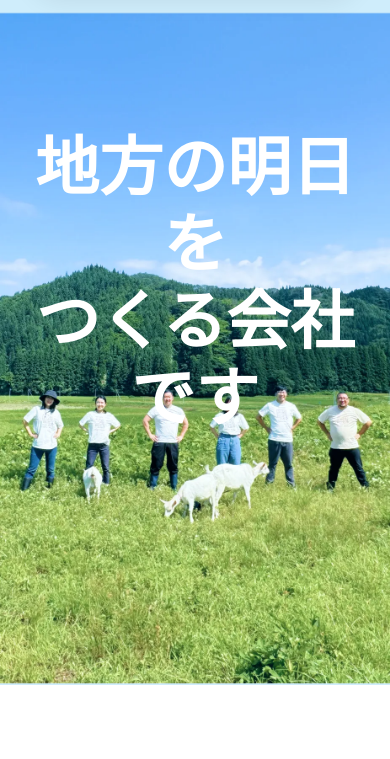
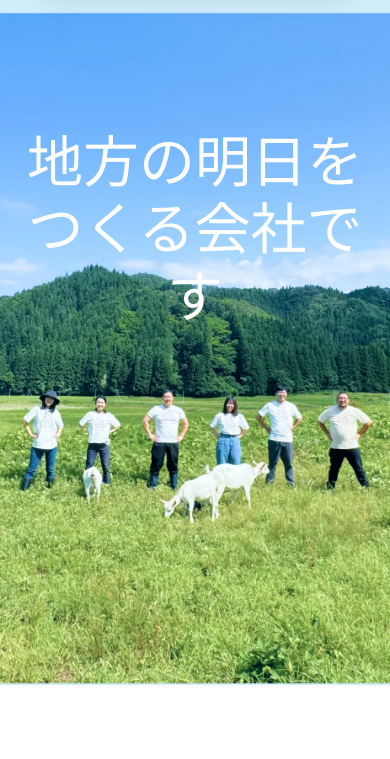
Before and after one commit to KudoNaoya/LibenriAkita, a plain HTML site: page index.html in a window 390 px wide. Shown: the part 85-844 px from the top of the page. Drawn offline with Linux system fonts and the light colour scheme.

Commit message:
モバイル表示調整

```diff
--- a/css/mobile.css
+++ b/css/mobile.css
@@ -304,8 +304,8 @@
 
     .herotm{
         text-align:center;
-        font-weight: 600;
-        font-size:400%;
+        font-weight: 500;
+        font-size:350%;
         color:#ffffff;
         position: absolute;
         top:18%;
--- a/index.html
+++ b/index.html
@@ -4,7 +4,7 @@
 <head>
   <meta charset="utf-8" />
   <meta name="viewport" content="width=device-width, initial-scale=1">
-  <title>Libenri Akita | 地方の明日をつくる会社です</title>
+  <title>Libenri Akita | 地方の明日を<br class="mbr">つくる会社です</title>
   <meta name="description" content="Libenri Akitaの公式サイト。事業紹介、プロダクト、メンバー、ニュース、会社概要。" />
   <link rel="icon" type="image/webp" href="images/logo3.webp">
   <link rel="stylesheet" href="css/styles.css">
```
